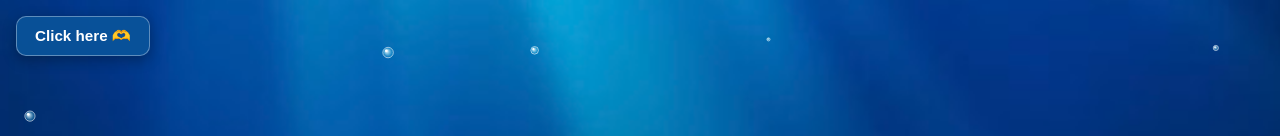
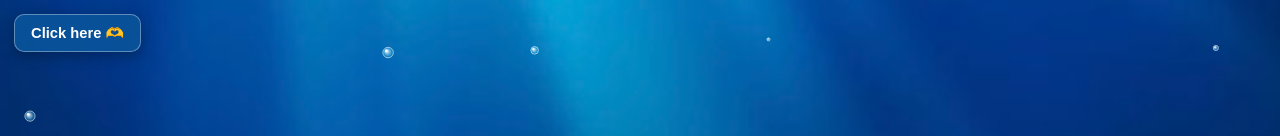
Before and after one commit to yeensnhi0111-art/H-c-c-a-Nguy-n-Hu-nh-Y-n-Nhi, a plain HTML site: page index.html in a window 1280 px wide. Shown: the top 136 px of the page. Drawn offline with Linux system fonts and the light colour scheme; animation ran at ten frames a second.

Commit message:
Update style.css

```diff
--- a/style.css
+++ b/style.css
@@ -8,13 +8,16 @@ html, body {
     width: 100%;
     height: 100%;
     overflow: hidden;
-    background-color: #031b33;
+    background-color: #021933;
     font-family: 'Segoe UI', Tahoma, Geneva, Verdana, sans-serif;
     user-select: none;
     -webkit-tap-highlight-color: transparent;
 }
 
 #aquariumCanvas {
+    position: fixed;
+    top: 0;
+    left: 0;
     display: block;
     width: 100vw;
     height: 100vh;
@@ -23,14 +26,14 @@ html, body {
 
 .controls {
     position: fixed;
-    top: 16px;
-    left: 16px;
+    top: 14px;
+    left: 14px;
     z-index: 20;
 }
 
 #musicBtn {
-    padding: 10px 18px;
-    font-size: 0.95rem;
+    padding: 9px 16px;
+    font-size: 0.92rem;
     font-weight: 600;
     color: #ffffff;
     background: rgba(10, 85, 155, 0.88);
```
